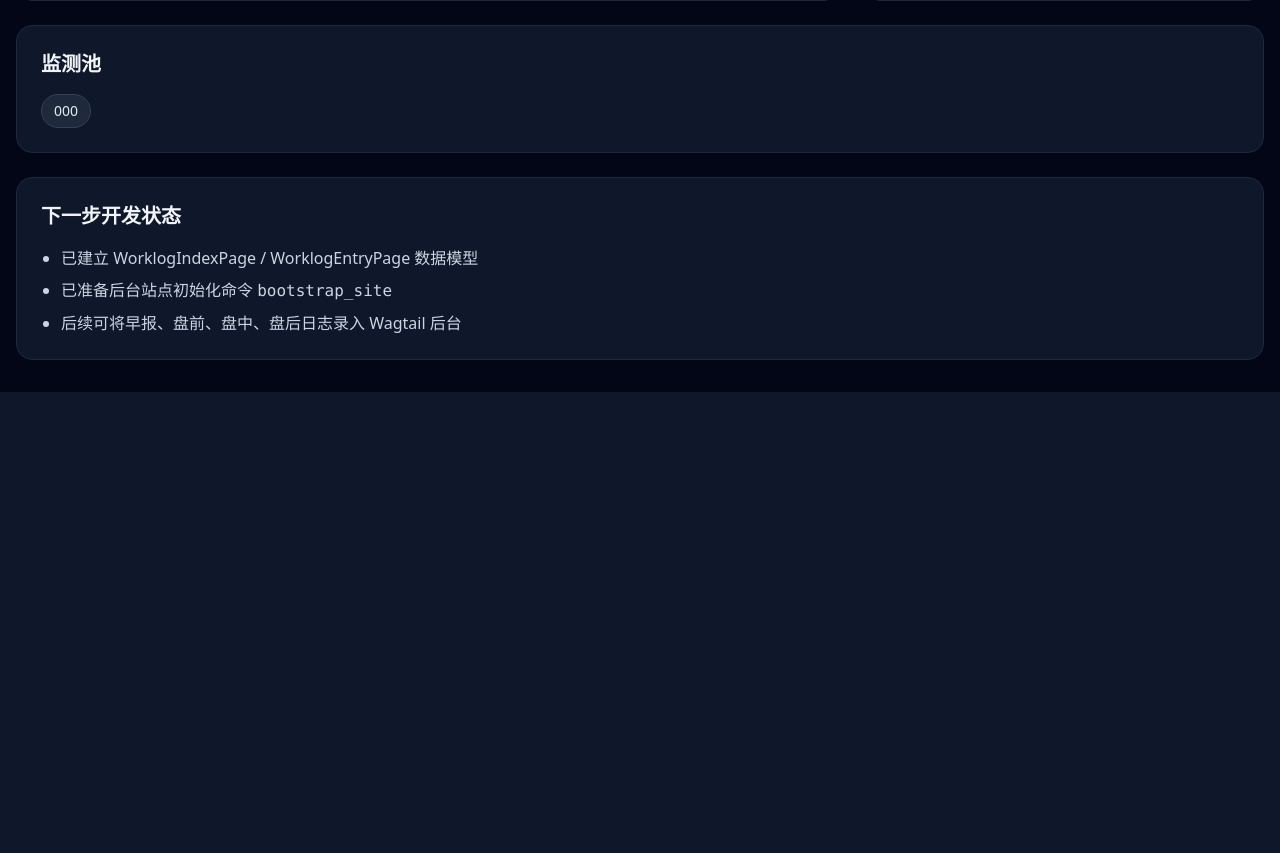
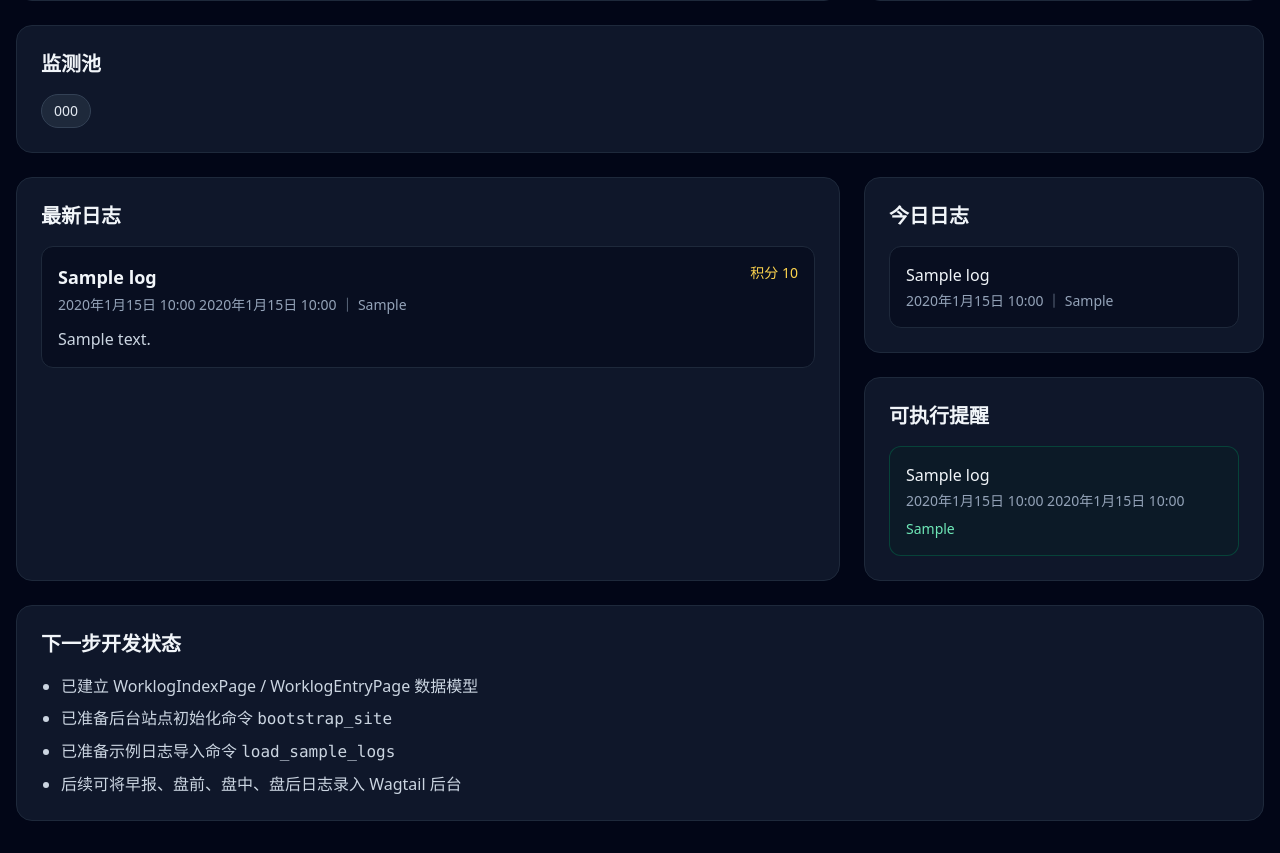
Before and after one commit to martinhe9527/jianglan.us, a Django app: template trading-dashboard/templates/dashboard/worklog.html in a window 1280 px wide. Shown: the part 495-1348 px from the top of the page. Before the commit the page ends 887 px from the top, so only its background shows below. Run offline with Django 5.2, Linux system fonts and the light colour scheme; the template is opened without the code that fills it: most values are stand-ins (such as "Sample title", 1, 10 or a date in 2020); some libraries are stand-ins or nearby versions.

Commit message:
Add dashboard log widgets and sample data loader

```diff
--- a/trading-dashboard/templates/dashboard/worklog.html
+++ b/trading-dashboard/templates/dashboard/worklog.html
@@ -79,11 +79,68 @@
     </div>
   </div>
 
+  <div class="mt-6 grid grid-cols-1 xl:grid-cols-3 gap-6">
+    <section class="xl:col-span-2 bg-slate-900 border border-slate-800 rounded-2xl p-6">
+      <h2 class="text-xl font-semibold">最新日志</h2>
+      <div class="space-y-4 mt-4">
+        {% for log in latest_logs %}
+        <article class="rounded-xl border border-slate-800 p-4 bg-slate-950/50">
+          <div class="flex items-start justify-between gap-4">
+            <div>
+              <div class="font-semibold text-lg">{{ log.title }}</div>
+              <div class="text-slate-400 text-sm mt-1">{{ log.log_date }} {% if log.log_time %}{{ log.log_time }}{% endif %} ｜ {{ log.get_log_type_display }}</div>
+              {% if log.summary %}<p class="text-slate-300 mt-3">{{ log.summary }}</p>{% endif %}
+            </div>
+            <div class="text-right text-sm shrink-0">
+              <div class="text-amber-300">积分 {{ log.points_used }}</div>
+              {% if log.is_actionable %}<div class="text-emerald-300 mt-2">可执行</div>{% endif %}
+            </div>
+          </div>
+        </article>
+        {% empty %}
+        <div class="text-slate-400">还没有日志数据。</div>
+        {% endfor %}
+      </div>
+    </section>
+
+    <section class="space-y-6">
+      <div class="bg-slate-900 border border-slate-800 rounded-2xl p-6">
+        <h2 class="text-xl font-semibold">今日日志</h2>
+        <div class="space-y-3 mt-4">
+          {% for log in today_logs %}
+          <div class="rounded-xl border border-slate-800 p-4 bg-slate-950/50">
+            <div class="font-medium">{{ log.title }}</div>
+            <div class="text-slate-400 text-sm mt-1">{% if log.log_time %}{{ log.log_time }}{% endif %} ｜ {{ log.get_log_type_display }}</div>
+          </div>
+          {% empty %}
+          <div class="text-slate-400">今天还没有日志。</div>
+          {% endfor %}
+        </div>
+      </div>
+
+      <div class="bg-slate-900 border border-slate-800 rounded-2xl p-6">
+        <h2 class="text-xl font-semibold">可执行提醒</h2>
+        <div class="space-y-3 mt-4">
+          {% for log in actionable_logs %}
+          <div class="rounded-xl border border-emerald-800/60 p-4 bg-emerald-950/20">
+            <div class="font-medium">{{ log.title }}</div>
+            <div class="text-slate-400 text-sm mt-1">{{ log.log_date }} {% if log.log_time %}{{ log.log_time }}{% endif %}</div>
+            {% if log.related_symbols %}<div class="text-emerald-300 text-sm mt-2">{{ log.related_symbols }}</div>{% endif %}
+          </div>
+          {% empty %}
+          <div class="text-slate-400">当前没有可执行提醒。</div>
+          {% endfor %}
+        </div>
+      </div>
+    </section>
+  </div>
+
   <div class="mt-6 bg-slate-900 border border-slate-800 rounded-2xl p-6">
     <h2 class="text-xl font-semibold">下一步开发状态</h2>
     <ul class="mt-4 space-y-2 text-slate-300 list-disc pl-5">
       <li>已建立 WorklogIndexPage / WorklogEntryPage 数据模型</li>
       <li>已准备后台站点初始化命令 <code>bootstrap_site</code></li>
+      <li>已准备示例日志导入命令 <code>load_sample_logs</code></li>
       <li>后续可将早报、盘前、盘中、盘后日志录入 Wagtail 后台</li>
     </ul>
   </div>
```
Also changed, not shown: trading-dashboard/dashboard/management/commands/load_sample_logs.py (added, +67 -0 lines), trading-dashboard/dashboard/views.py (+11 -0 lines).
